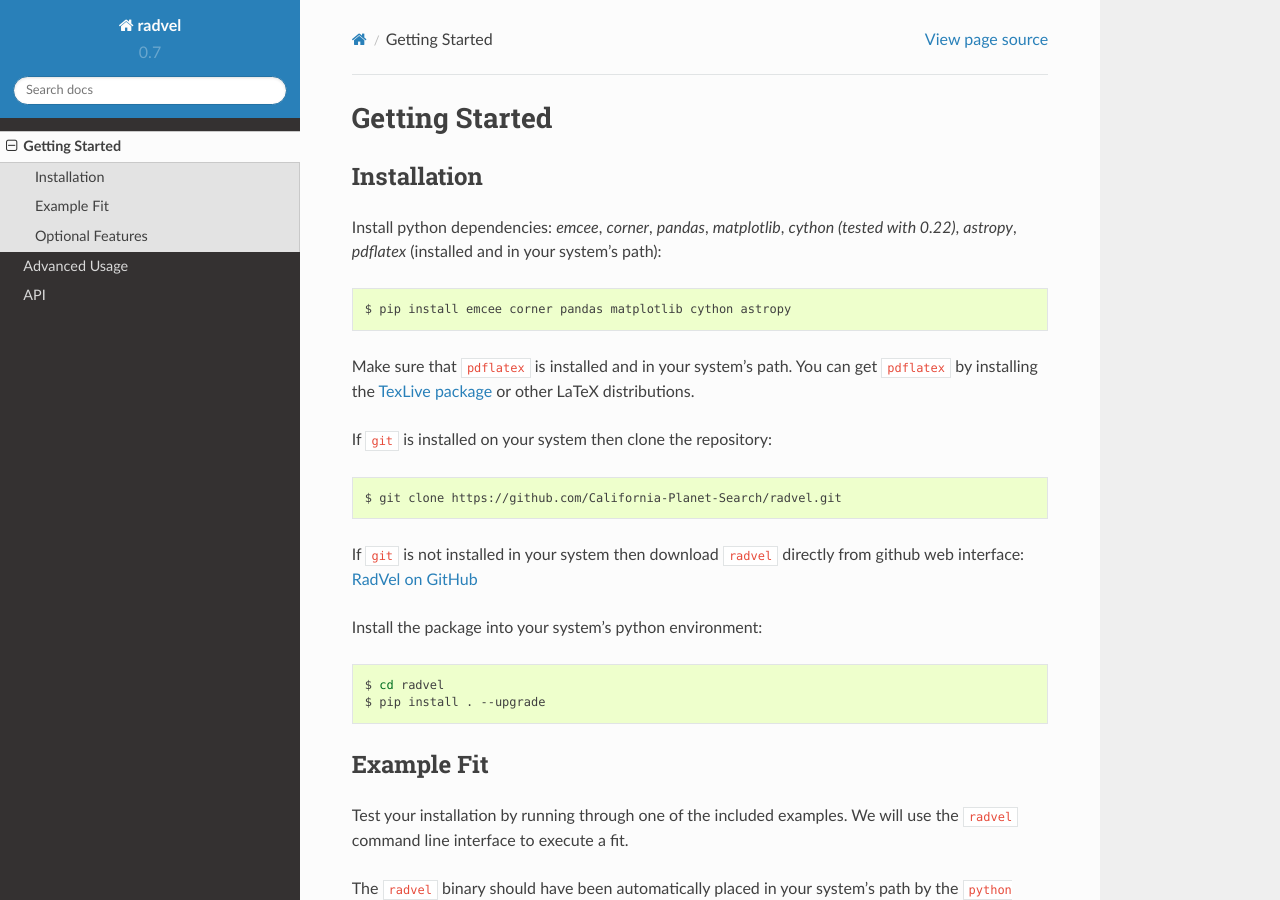
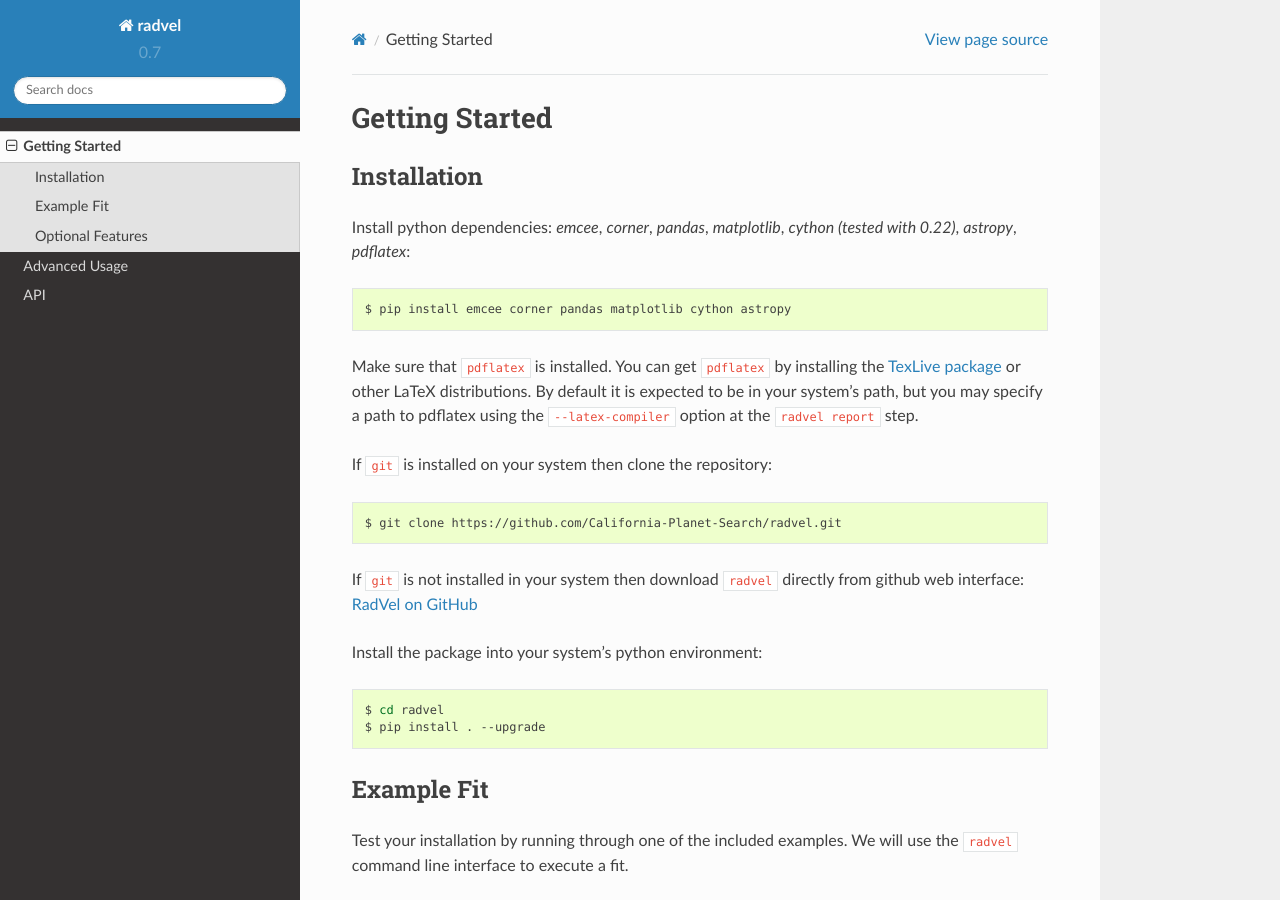
Before and after one commit to California-Planet-Search/radvel, a Sphinx documentation site: the page built from docs/quickstartcli.rst, in a window 1280 px wide and 900 px high. Built offline with Sphinx 7.4.7 and the Read the Docs theme 2.0.0, drawn with Linux system fonts in a browser that asks for light colours.

Commit message:
added to installation instructions

```diff
--- a/docs/installation.rst
+++ b/docs/installation.rst
@@ -4,6 +4,7 @@
 =========================
 
 1. Install dependencies: `emcee`, `corner`, `pandas`,
-   `matplotlib-1.5.1`, `cython (tested with 0.22)`, `astropy`, `pdflatex` (installed and in your system's path)
+   `matplotlib-1.5.1`, `cython (tested with 0.22)`, `astropy`,
+   `pdflatex`
 2. Download ``radvel`` from git repo
 3. Run ``python setup.py install`` from within the main repo directory
--- a/docs/quickstartcli.rst
+++ b/docs/quickstartcli.rst
@@ -10,15 +10,18 @@
 
 Install python dependencies: `emcee`, `corner`, `pandas`,
 `matplotlib`, `cython (tested with 0.22)`, `astropy`,
-`pdflatex` (installed and in your system's path):
+`pdflatex`:
 
 .. code-block:: bash
 
     $ pip install emcee corner pandas matplotlib cython astropy
 
-Make sure that ``pdflatex`` is installed and in your system's
-path. You can get ``pdflatex`` by installing the `TexLive package
+Make sure that ``pdflatex`` is installed.
+You can get ``pdflatex`` by installing the `TexLive package
 <https://www.tug.org/texlive/>`_ or other LaTeX distributions.
+By default it is expected to be in your system's path, but you may
+specify a path to pdflatex using the ``--latex-compiler``
+option at the ``radvel report`` step.
 
 If ``git`` is installed on your system then clone the repository:
 
```
